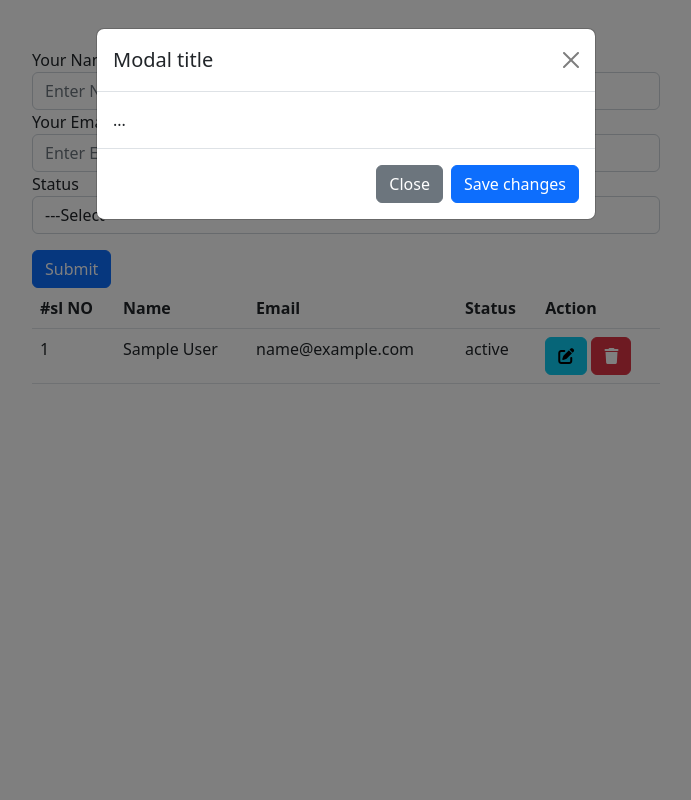
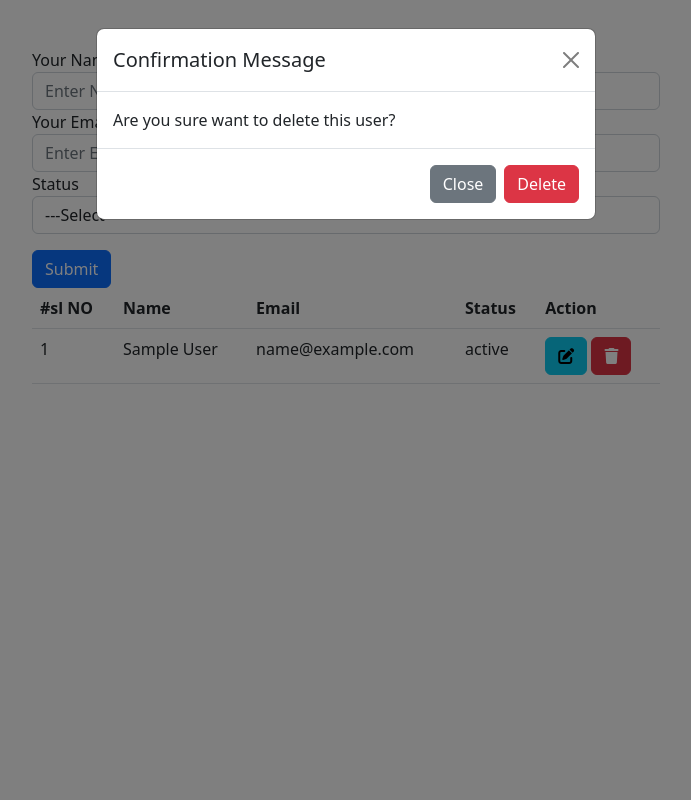
Before and after one commit to asrafmridha/php-crud, a PHP site: page / in a window 1280 px wide, after a click that opens the changed part. Shown: the whole page, without its empty margins (294-985 px from the left). Run offline with PHP 8.4, Linux system fonts and the light colour scheme; tables that the repository leaves empty or names only in its code hold one stand-in row (values such as "Sample post"); some libraries are stand-ins or nearby versions.

Commit message:
delete successfully by modal

```diff
--- a/delete.php
+++ b/delete.php
@@ -1,7 +1,9 @@
-<?php
+ <?php
 
   $id=$_GET['uid'];
   $con=new mysqli("localhost","root","", "phpcrud");
 
    $con->query("DELETE FROM tbl_student
    WHERE id=$id");
+
+   ?>
--- a/index.php
+++ b/index.php
@@ -113,15 +113,15 @@ include("class.php");
   <div class="modal-dialog">
     <div class="modal-content">
       <div class="modal-header">
-        <h5 class="modal-title" id="exampleModalLabel">Modal title</h5>
+        <h5 class="modal-title" id="exampleModalLabel">Confirmation Message</h5>
         <button type="button" class="btn-close" data-bs-dismiss="modal" aria-label="Close"></button>
       </div>
       <div class="modal-body">
-        ...
+        Are you sure want to delete this user?
       </div>
       <div class="modal-footer">
         <button type="button" class="btn btn-secondary" data-bs-dismiss="modal">Close</button>
-        <button type="button" class="btn btn-primary">Save changes</button>
+         <a   href="delete.php?uid=<?php echo $res['id']; ?> " class="btn btn-danger">Delete</a>
       </div>
     </div>
   </div>
```
